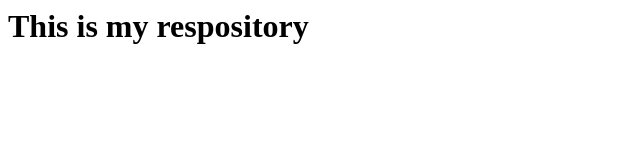
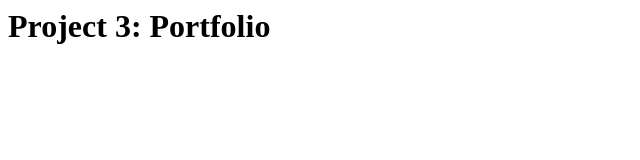
Before and after one commit to Saiblu/ET-712, a plain HTML site: page index.html in a window 1280 px wide. Shown: the whole page, without its empty margins (0-640 px from the left). Drawn offline with Linux system fonts and the light colour scheme.

Commit message:
Update index.html

```diff
--- a/index.html
+++ b/index.html
@@ -1,3 +1,3 @@
 <html>
-  <h1>This is my respository
+  <h1>Project 3: Portfolio
 </html>
```
